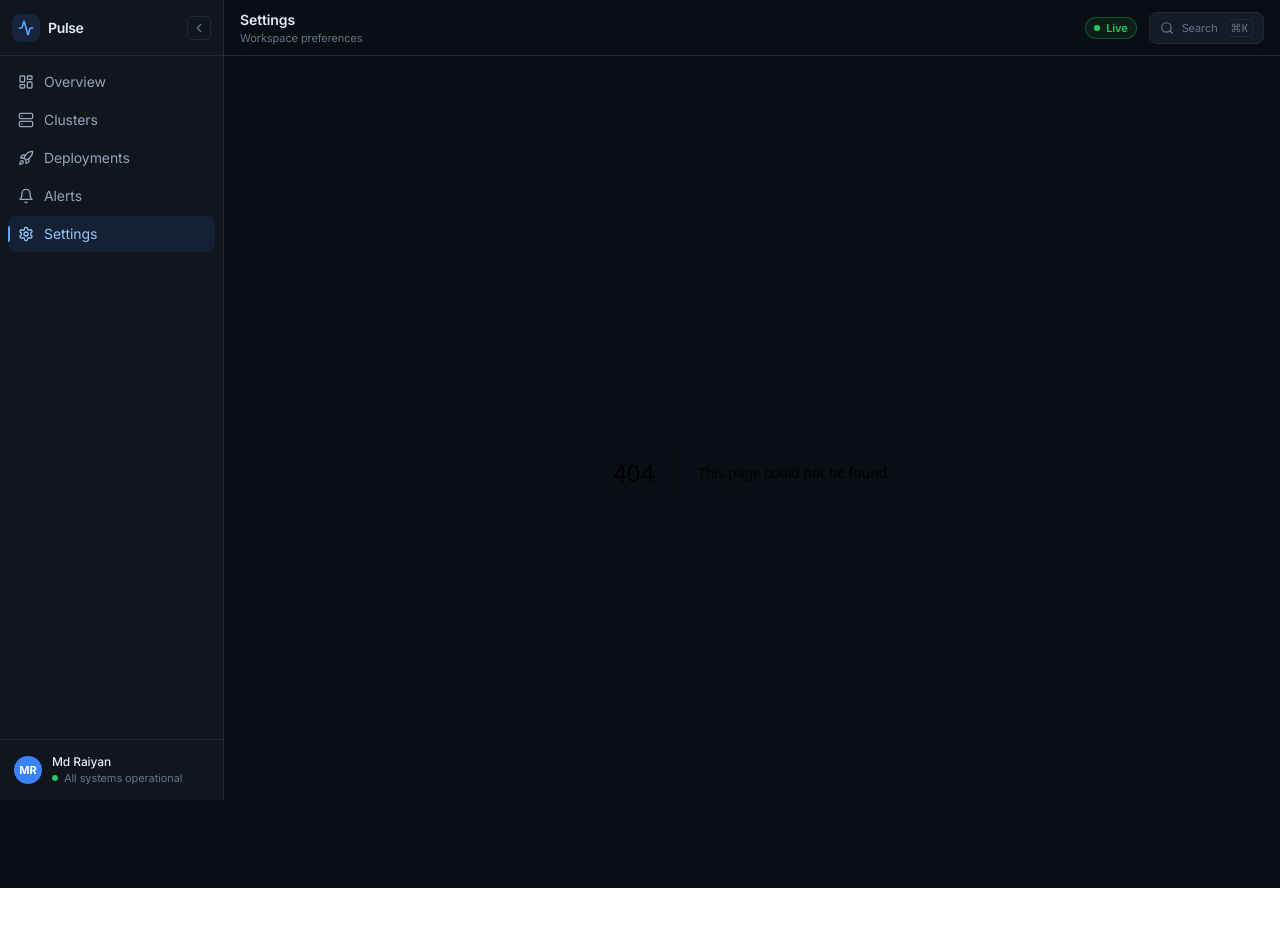
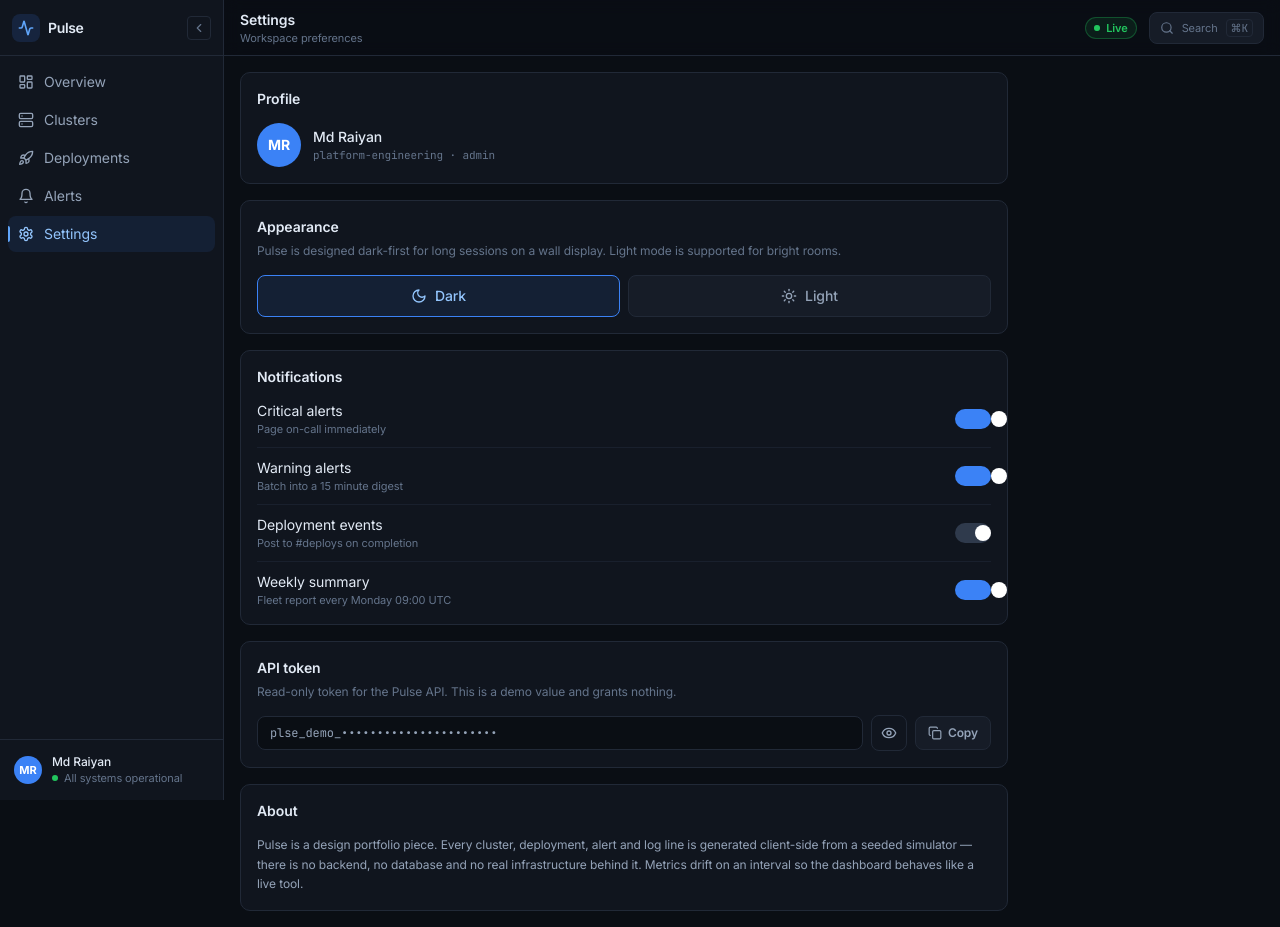
Before and after one commit to mdryaaan/pulse, a Next.js app: page /settings in a window 1280 px wide. Before the commit this address had no page. Before the commit the page ends 888 px from the top, so only its background shows below. Built offline with nearby package versions, Linux system fonts and the light colour scheme.

Commit message:
feat(pages): add settings page with theme toggles and api token

```diff
--- /dev/null
+++ b/app/settings/page.tsx
@@ -0,0 +1,206 @@
+'use client';
+
+import { useState } from 'react';
+import { Check, Copy, Eye, EyeOff, Moon, Sun } from 'lucide-react';
+
+import { useTheme } from '@/hooks/useTheme';
+import { cx } from '@/lib/utils';
+
+// Obviously fake, and deliberately so — a demo should never look like it is
+// showing a real credential.
+const DEMO_TOKEN = 'plse_demo_9f4c7a2e13b8d05e6f1a4c8b2d7e0359';
+
+const NOTIFICATIONS = [
+  { id: 'critical', label: 'Critical alerts', hint: 'Page on-call immediately', default: true },
+  {
+    id: 'warning',
+    label: 'Warning alerts',
+    hint: 'Batch into a 15 minute digest',
+    default: true,
+  },
+  {
+    id: 'deploys',
+    label: 'Deployment events',
+    hint: 'Post to #deploys on completion',
+    default: false,
+  },
+  {
+    id: 'weekly',
+    label: 'Weekly summary',
+    hint: 'Fleet report every Monday 09:00 UTC',
+    default: true,
+  },
+];
+
+export default function SettingsPage() {
+  const { theme, setTheme, mounted } = useTheme();
+  const [copied, setCopied] = useState(false);
+  const [revealed, setRevealed] = useState(false);
+  const [toggles, setToggles] = useState<Record<string, boolean>>(() =>
+    Object.fromEntries(NOTIFICATIONS.map((n) => [n.id, n.default])),
+  );
+
+  const copyToken = async () => {
+    try {
+      await navigator.clipboard.writeText(DEMO_TOKEN);
+      setCopied(true);
+      window.setTimeout(() => setCopied(false), 1600);
+    } catch {
+      // Clipboard is blocked in some embedded contexts; the token is visible
+      // on screen either way, so there is nothing useful to surface.
+    }
+  };
+
+  return (
+    <div className="max-w-3xl space-y-4">
+      <Section title="Profile">
+        <div className="flex items-center gap-3">
+          <span
+            className="grid h-11 w-11 shrink-0 place-items-center rounded-full bg-accent-500 text-sm font-bold text-white"
+            aria-hidden="true"
+          >
+            MR
+          </span>
+          <div className="min-w-0">
+            <p className="truncate text-sm font-medium text-fg">Md Raiyan</p>
+            <p className="truncate font-mono text-2xs text-fg-dim">
+              platform-engineering · admin
+            </p>
+          </div>
+        </div>
+      </Section>
+
+      <Section
+        title="Appearance"
+        description="Pulse is designed dark-first for long sessions on a wall display. Light mode is supported for bright rooms."
+      >
+        <div role="radiogroup" aria-label="Theme" className="flex gap-2">
+          {[
+            { value: 'dark' as const, label: 'Dark', icon: Moon },
+            { value: 'light' as const, label: 'Light', icon: Sun },
+          ].map((option) => {
+            const active = mounted && theme === option.value;
+            const Icon = option.icon;
+            return (
+              <button
+                key={option.value}
+                type="button"
+                role="radio"
+                aria-checked={active}
+                onClick={() => setTheme(option.value)}
+                className={cx(
+                  'flex flex-1 items-center justify-center gap-2 rounded-control border px-3 py-2.5 text-sm font-medium transition-colors',
+                  active
+                    ? 'border-accent-500 bg-accent-500/10 text-accent-300'
+                    : 'border-edge bg-raised text-fg-muted hover:text-fg',
+                )}
+              >
+                <Icon className="h-4 w-4" aria-hidden="true" />
+                {option.label}
+              </button>
+            );
+          })}
+        </div>
+      </Section>
+
+      <Section title="Notifications">
+        <ul className="divide-y divide-edge/60">
+          {NOTIFICATIONS.map((item) => (
+            <li
+              key={item.id}
+              className="flex items-center justify-between gap-4 py-2.5 first:pt-0 last:pb-0"
+            >
+              <div className="min-w-0">
+                <p className="truncate text-sm text-fg">{item.label}</p>
+                <p className="truncate text-2xs text-fg-dim">{item.hint}</p>
+              </div>
+              <button
+                type="button"
+                role="switch"
+                aria-checked={toggles[item.id]}
+                aria-label={item.label}
+                onClick={() => setToggles((t) => ({ ...t, [item.id]: !t[item.id] }))}
+                className={cx(
+                  'relative h-5 w-9 shrink-0 rounded-full transition-colors',
+                  toggles[item.id] ? 'bg-accent-500' : 'bg-edge-strong',
+                )}
+              >
+                <span
+                  className={cx(
+                    'absolute top-0.5 h-4 w-4 rounded-full bg-white transition-transform',
+                    toggles[item.id] ? 'translate-x-[1.125rem]' : 'translate-x-0.5',
+                  )}
+                />
+              </button>
+            </li>
+          ))}
+        </ul>
+      </Section>
+
+      <Section
+        title="API token"
+        description="Read-only token for the Pulse API. This is a demo value and grants nothing."
+      >
+        <div className="flex flex-wrap items-center gap-2">
+          <code className="min-w-0 flex-1 truncate rounded-control border border-edge bg-base px-3 py-2 font-mono text-xs text-fg-muted">
+            {revealed ? DEMO_TOKEN : `${DEMO_TOKEN.slice(0, 10)}${'•'.repeat(22)}`}
+          </code>
+          <button
+            type="button"
+            onClick={() => setRevealed((r) => !r)}
+            aria-label={revealed ? 'Hide token' : 'Reveal token'}
+            className="grid h-9 w-9 shrink-0 place-items-center rounded-control border border-edge text-fg-muted transition-colors hover:text-fg"
+          >
+            {revealed ? (
+              <EyeOff className="h-4 w-4" aria-hidden="true" />
+            ) : (
+              <Eye className="h-4 w-4" aria-hidden="true" />
+            )}
+          </button>
+          <button
+            type="button"
+            onClick={copyToken}
+            className="flex shrink-0 items-center gap-1.5 rounded-control border border-edge bg-raised px-3 py-2 text-xs font-semibold text-fg-muted transition-colors hover:border-accent-500 hover:text-fg"
+          >
+            {copied ? (
+              <>
+                <Check className="h-3.5 w-3.5 text-ok" aria-hidden="true" /> Copied
+              </>
+            ) : (
+              <>
+                <Copy className="h-3.5 w-3.5" aria-hidden="true" /> Copy
+              </>
+            )}
+          </button>
+        </div>
+      </Section>
+
+      <Section title="About">
+        <p className="text-xs leading-relaxed text-fg-muted">
+          Pulse is a design portfolio piece. Every cluster, deployment, alert and log line is
+          generated client-side from a seeded simulator — there is no backend, no database and
+          no real infrastructure behind it. Metrics drift on an interval so the dashboard
+          behaves like a live tool.
+        </p>
+      </Section>
+    </div>
+  );
+}
+
+function Section({
+  title,
+  description,
+  children,
+}: {
+  title: string;
+  description?: string;
+  children: React.ReactNode;
+}) {
+  return (
+    <section className="panel p-4">
+      <h2 className="text-sm font-semibold text-fg">{title}</h2>
+      {description && <p className="mt-1 text-xs leading-relaxed text-fg-dim">{description}</p>}
+      <div className="mt-3.5">{children}</div>
+    </section>
+  );
+}
```
